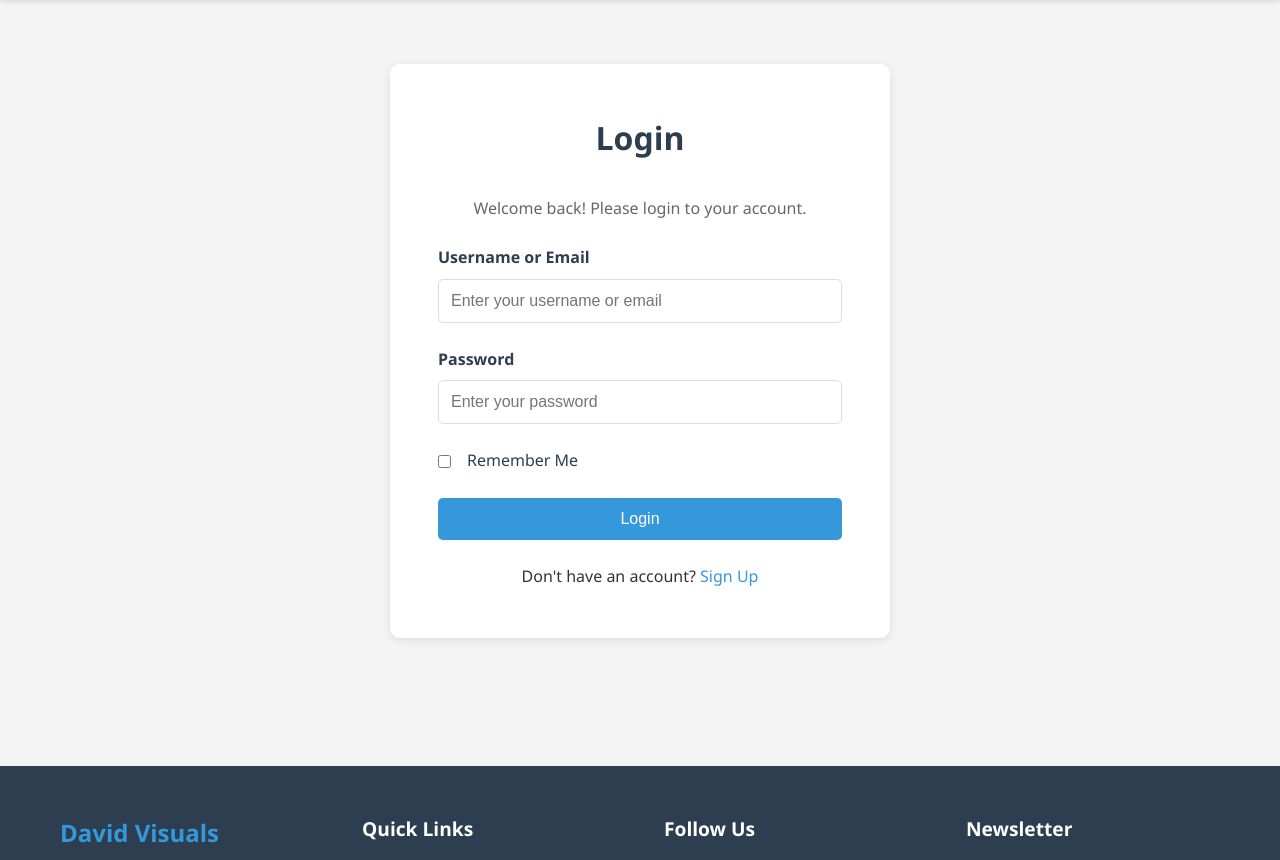
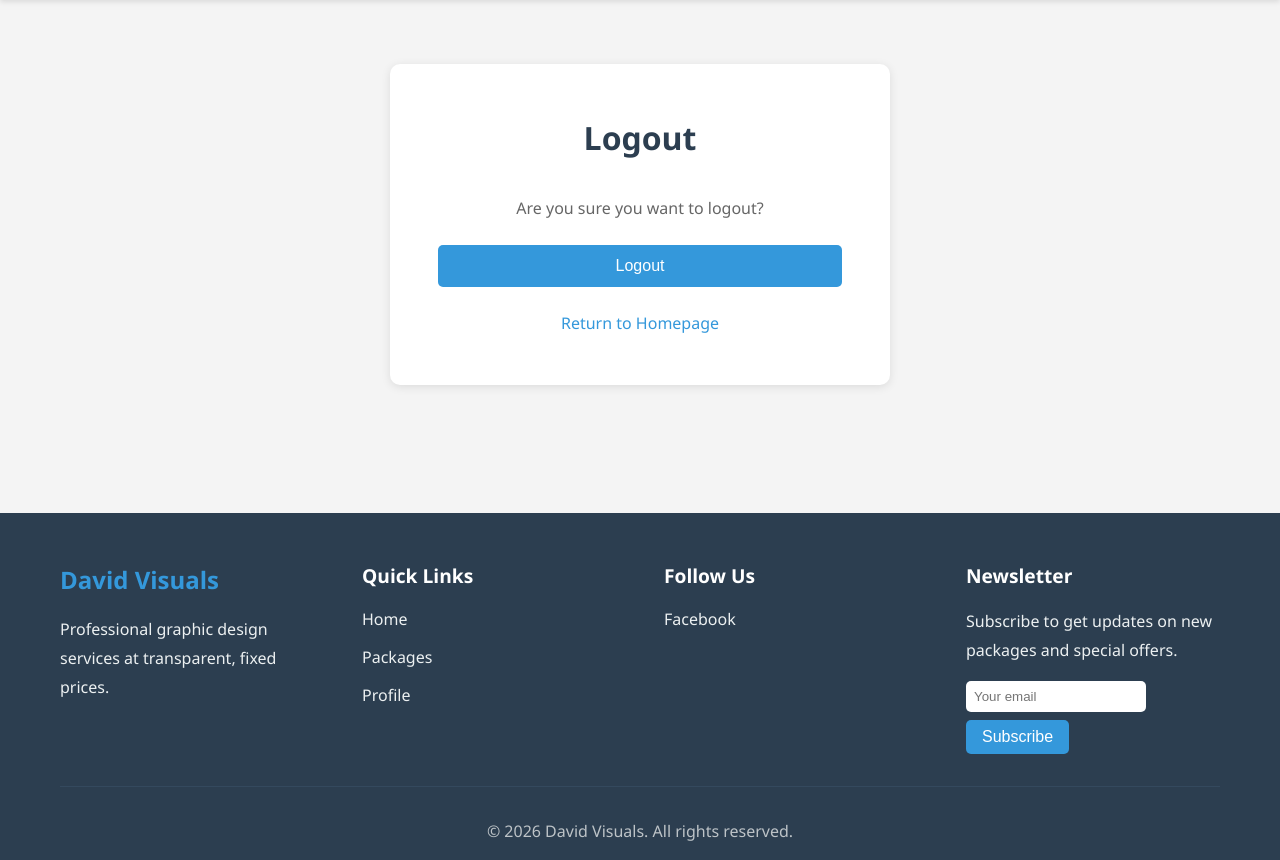
Before and after one commit to thekidmellow/david-visuals, a Django app: page /accounts/logout/ in a window 1280 px wide. Shown: the part 70-930 px from the top of the page. Run offline with Django 4.2, Linux system fonts and the light colour scheme; the visitor is signed in with stand-in values (Sample User, id 1).

```diff
--- a/templates/account/logout.html
+++ b/templates/account/logout.html
@@ -1,42 +1,20 @@
 {% extends 'base.html' %}
 {% load static %}
 
-{% block title %}Login - David Visuals{% endblock %}
+{% block title %}Logout - David Visuals{% endblock %}
 
 {% block content %}
 <div class="form-container">
-    <h1>Login</h1>
-    <p class="form-intro">Welcome back! Please login to your account.</p>
+    <h1>Logout</h1>
+    <p class="logout-text">Are you sure you want to logout?</p>
 
-    <form method="POST" action="{% url 'account_login' %}">
+    <form method="POST" action="{% url 'account_logout' %}">
         {% csrf_token %}
-
-        <div class="form-group">
-            <label for="id_login">Username or Email</label>
-            <input type="text" name="login" id="id_login" class="form-control" placeholder="Enter your username or email" required>
-        </div>
-
-        <div class="form-group">
-            <label for="id_password">Password</label>
-            <input type="password" name="password" id="id_password" class="form-control" placeholder="Enter your password" required>
-        </div>
-
-        <div class="form-group checkbox-group">
-            <input type="checkbox" name="remember" id="id_remember">
-            <label for="id_remember">Remember Me</label>
-        </div>
-
-        {% if form.errors %}
-        <div class="alert alert-error">
-            <p>Invalid username/email or password. Please try again.</p>
-        </div>
-        {% endif %}
-
-        <button type="submit" class="btn btn-primary btn-full">Login</button>
+        <button type="submit" class="btn btn-primary btn-full">Logout</button>
     </form>
 
     <div class="form-links">
-        <p>Don't have an account? <a href="{% url 'account_signup' %}">Sign Up</a></p>
+        <a href="/">Return to Homepage</a>
     </div>
 </div>
 {% endblock %}
```
Also changed, not shown: templates/account/login.html (+7 -11 lines).
